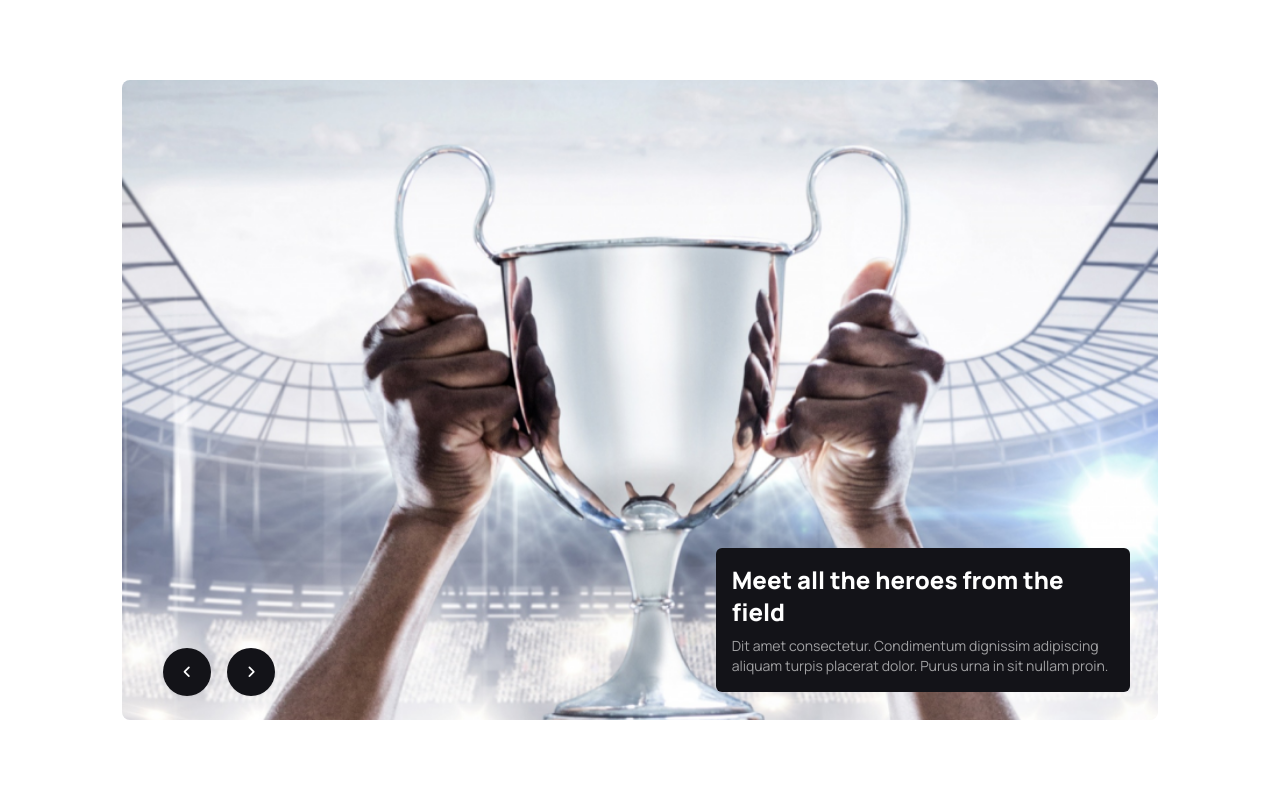
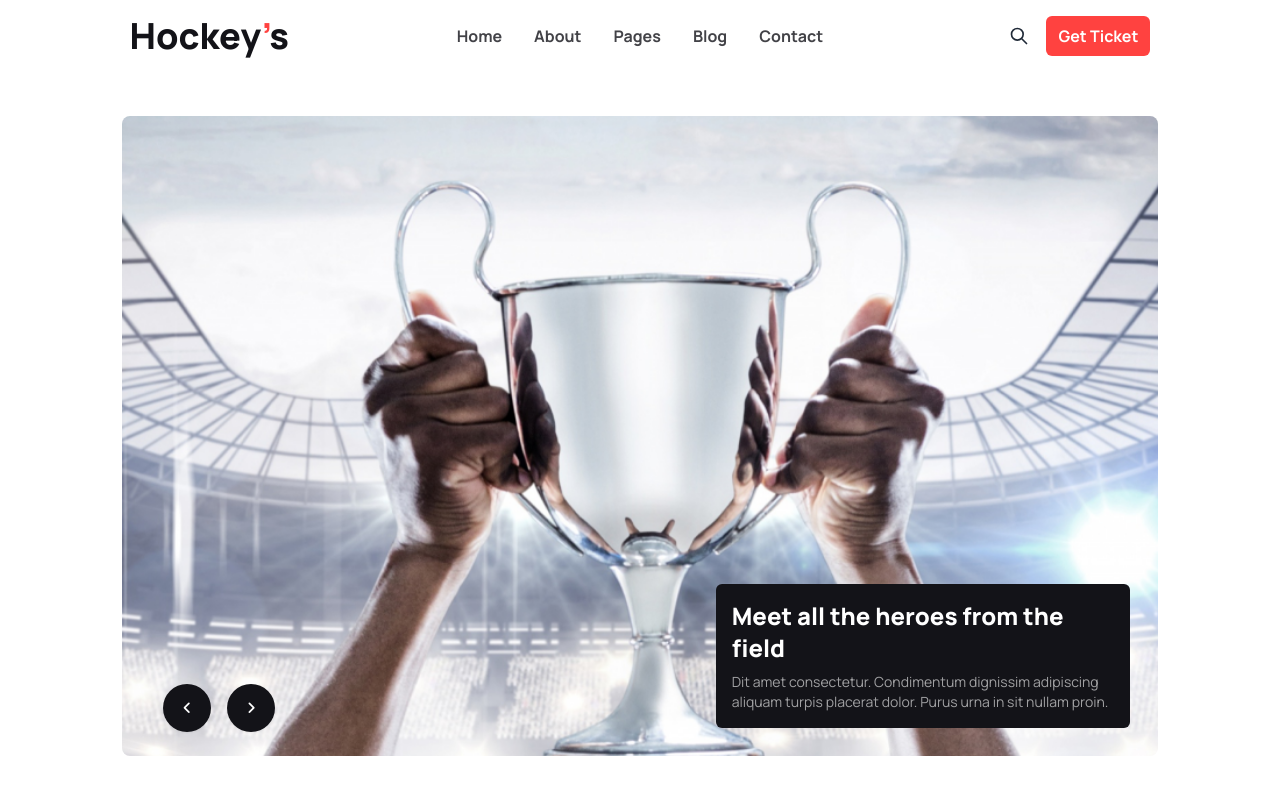
Before and after one commit to 44fahadhasan/a3-hockeys, a plain HTML site: page index.html in a window 1280 px wide. Shown: the top 800 px of the page. Drawn offline with nearby package versions, Linux system fonts and the light colour scheme.

Commit message:
added header navbar with responsive

```diff
--- a/index.html
+++ b/index.html
@@ -56,9 +56,106 @@
   </head>
   <body class="font-manrope">
     <!-- header -->
-    <header class="mt-20">
+    <header>
+      <!-- navbar -->
+      <nav class="">
+        <div class="container mx-auto w-[81%]">
+          <div class="navbar bg-base-100">
+            <div class="navbar-start">
+              <div class="dropdown">
+                <div tabindex="0" role="button" class="btn btn-ghost lg:hidden">
+                  <svg
+                    xmlns="http://www.w3.org/2000/svg"
+                    class="h-5 w-5"
+                    fill="none"
+                    viewBox="0 0 24 24"
+                    stroke="currentColor"
+                  >
+                    <path
+                      stroke-linecap="round"
+                      stroke-linejoin="round"
+                      stroke-width="2"
+                      d="M4 6h16M4 12h8m-8 6h16"
+                    />
+                  </svg>
+                </div>
+                <ul
+                  tabindex="0"
+                  class="menu menu-sm dropdown-content mt-3 z-[1] p-2 shadow bg-base-100 rounded-box w-[87vw] ml-[-4vw] font-bold text-[#424247]"
+                >
+                  <li><a>Home</a></li>
+                  <li><a>About</a></li>
+                  <li><a>Pages</a></li>
+                  <li><a>Blog</a></li>
+                  <li><a>Contact</a></li>
+                </ul>
+              </div>
+              <a href="#">
+                <h2
+                  class="text-primary-black font-extrabold text-2xl lg:text-4xl"
+                >
+                  Hockey<span class="text-primary-red">&rsquo;</span>s
+                </h2>
+              </a>
+            </div>
+            <div class="navbar-center hidden lg:flex font-bold text-[#424247]">
+              <ul class="menu menu-horizontal px-1 text-base">
+                <li>
+                  <a class="hover:bg-transparent hover:text-primary-red"
+                    >Home</a
+                  >
+                </li>
+                <li>
+                  <a class="hover:bg-transparent hover:text-primary-red"
+                    >About</a
+                  >
+                </li>
+                <li>
+                  <a class="hover:bg-transparent hover:text-primary-red"
+                    >Pages</a
+                  >
+                </li>
+                <li>
+                  <a class="hover:bg-transparent hover:text-primary-red"
+                    >Blog</a
+                  >
+                </li>
+                <li>
+                  <a class="hover:bg-transparent hover:text-primary-red"
+                    >Contact</a
+                  >
+                </li>
+              </ul>
+            </div>
+            <div class="navbar-end">
+              <button class="hidden lg:grid btn btn-ghost hover:bg-transparent">
+                <svg
+                  xmlns="http://www.w3.org/2000/svg"
+                  class="h-5 w-5"
+                  fill="none"
+                  viewBox="0 0 24 24"
+                  stroke="currentColor"
+                >
+                  <path
+                    stroke-linecap="round"
+                    stroke-linejoin="round"
+                    stroke-width="2"
+                    d="M21 21l-6-6m2-5a7 7 0 11-14 0 7 7 0 0114 0z"
+                  />
+                </svg>
+              </button>
+              <button
+                class="rounded-md text-primary-white px-3 py-2 bg-primary-red border-none hover:bg-primary-red font-bold text-base"
+              >
+                Get Ticket
+              </button>
+            </div>
+          </div>
+        </div>
+      </nav>
+
       <!-- slider container -->
-      <div class="container mx-auto w-[81%]">
+      <div class="container mx-auto w-[81%] mt-5 lg:mt-11">
         <!-- slider -->
         <div class="carousel w-full h-[60vh] lg:h-[80vh]">
           <!-- slider one -->
```
